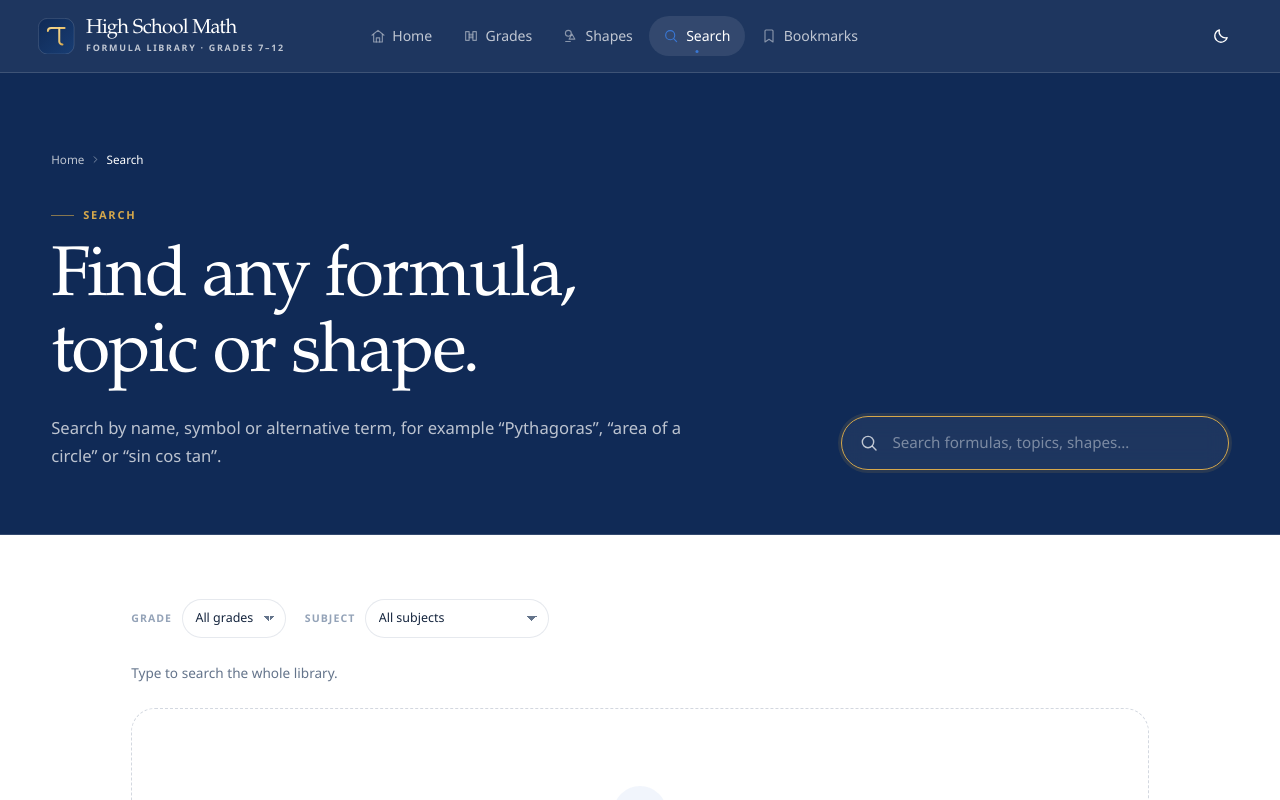
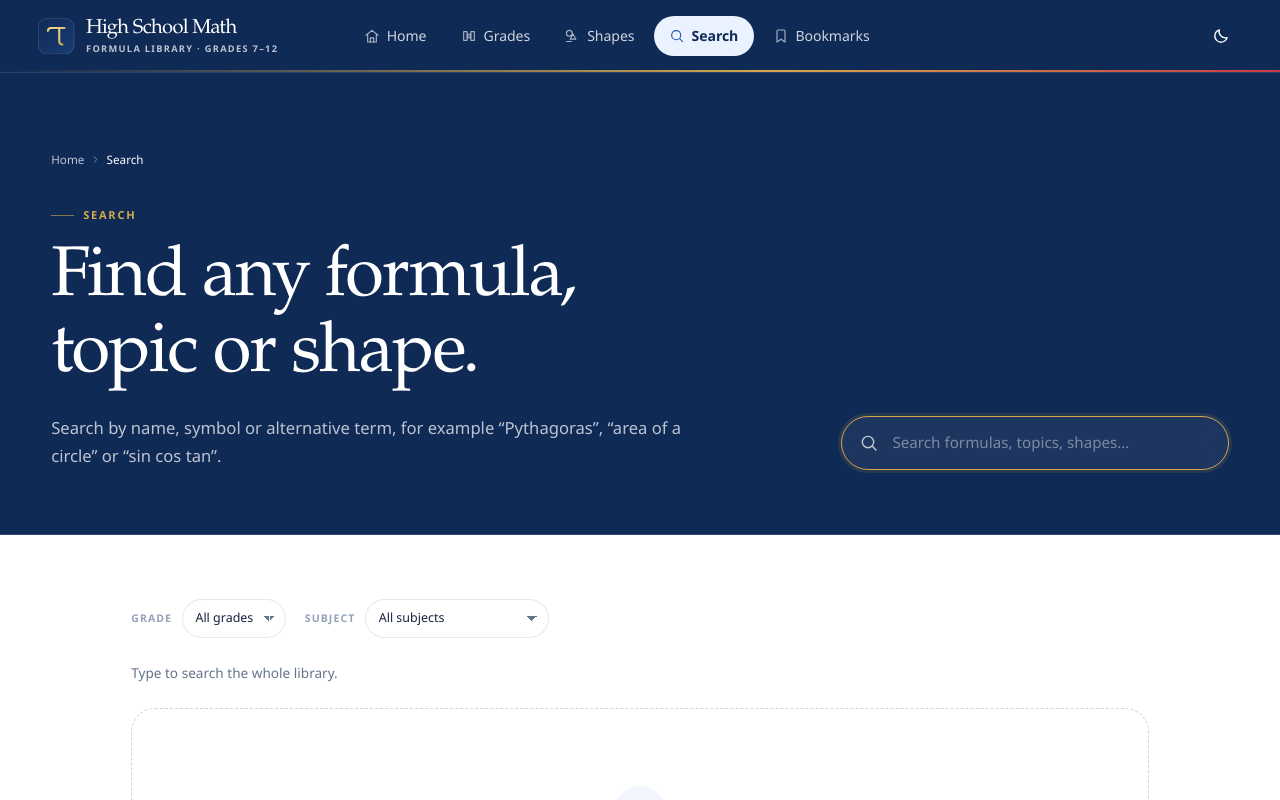
Before and after one commit to RITH-1437/high-school-math, a React (Vite) app: page /search in a window 1280 px wide. Shown: the top 800 px of the page. Built offline with nearby package versions, Linux system fonts and the light colour scheme.

Commit message:
feat(ui): refine layout and component styles for Cambodian educational aesthetic

```diff
--- a/src/styles/components.css
+++ b/src/styles/components.css
@@ -54,37 +54,119 @@
 }
 
 .btn--primary {
-  --btn-bg: var(--ink);
-  --btn-ink: var(--bg);
-  --btn-border: var(--ink);
+  --btn-bg: #102A56;
+  --btn-ink: #FFFFFF;
+  --btn-border: #102A56;
 }
 
 .btn--primary:hover {
-  --btn-bg: var(--accent);
-  --btn-border: var(--accent);
-  --btn-ink: var(--accent-ink);
+  --btn-bg: #183D73;
+  --btn-border: #183D73;
+  --btn-ink: #FFFFFF;
+}
+
+[data-theme='dark'] .btn--primary {
+  --btn-bg: #183D73;
+  --btn-border: #2457A7;
+  --btn-ink: #FFFFFF;
+}
+
+[data-theme='dark'] .btn--primary:hover {
+  --btn-bg: #2457A7;
+  --btn-border: #3978D6;
 }
 
 .btn--accent {
-  --btn-bg: var(--accent);
-  --btn-ink: var(--accent-ink);
-  --btn-border: var(--accent);
+  --btn-bg: #2457A7;
+  --btn-ink: #FFFFFF;
+  --btn-border: #2457A7;
 }
 
 .btn--accent:hover {
-  --btn-bg: var(--accent-strong);
-  --btn-border: var(--accent-strong);
+  --btn-bg: #3978D6;
+  --btn-border: #3978D6;
+  --btn-ink: #FFFFFF;
+}
+
+.btn--outline {
+  --btn-bg: #FFFFFF;
+  --btn-ink: #17263D;
+  --btn-border: #E2E8F0;
+}
+
+.btn--outline:hover {
+  --btn-bg: #F7F9FC;
+  --btn-border: #CBD5E1;
+  --btn-ink: #102A56;
+}
+
+[data-theme='dark'] .btn--outline {
+  --btn-bg: transparent;
+  --btn-ink: #E8EDF5;
+  --btn-border: rgba(200, 212, 229, 0.22);
+}
+
+[data-theme='dark'] .btn--outline:hover {
+  --btn-bg: #142A4A;
+  --btn-border: rgba(200, 212, 229, 0.4);
+  --btn-ink: #FFFFFF;
+}
+
+.btn--cultural {
+  --btn-bg: #C83B45;
+  --btn-ink: #FFFFFF;
+  --btn-border: #C83B45;
+}
+
+.btn--cultural:hover {
+  --btn-bg: #B02F39;
+  --btn-border: #B02F39;
+  --btn-ink: #FFFFFF;
+}
+
+.btn--cultural-outline {
+  --btn-bg: transparent;
+  --btn-ink: #C83B45;
+  --btn-border: #C83B45;
+}
+
+.btn--cultural-outline:hover {
+  --btn-bg: rgba(200, 59, 69, 0.08);
+  --btn-border: #B02F39;
+  --btn-ink: #B02F39;
+}
+
+.btn--gold {
+  --btn-bg: #D6A84B;
+  --btn-ink: #FFFFFF;
+  --btn-border: #D6A84B;
+}
+
+.btn--gold:hover {
+  --btn-bg: #C39638;
+  --btn-border: #C39638;
+  --btn-ink: #FFFFFF;
 }
 
 .btn--secondary {
   --btn-bg: transparent;
   --btn-ink: var(--ink);
-  --btn-border: var(--line-strong);
+  --btn-border: #E2E8F0;
 }
 
 .btn--secondary:hover {
-  --btn-border: var(--ink);
-  --btn-bg: var(--surface);
+  --btn-border: #CBD5E1;
+  --btn-bg: #F7F9FC;
+  --btn-ink: #102A56;
+}
+
+[data-theme='dark'] .btn--secondary {
+  --btn-border: rgba(200, 212, 229, 0.22);
+}
+
+[data-theme='dark'] .btn--secondary:hover {
+  --btn-border: rgba(200, 212, 229, 0.4);
+  --btn-bg: #142A4A;
 }
 
 .btn--ghost {
@@ -101,14 +183,14 @@
 }
 
 .btn--lime {
-  --btn-bg: var(--lime);
-  --btn-ink: var(--lime-ink);
-  --btn-border: var(--lime);
+  --btn-bg: #D6A84B;
+  --btn-ink: #FFFFFF;
+  --btn-border: #D6A84B;
 }
 
 .btn--lime:hover {
-  --btn-bg: #E0B85C;
-  --btn-border: #E0B85C;
+  --btn-bg: #C39638;
+  --btn-border: #C39638;
 }
 
 .btn--on-dark {
@@ -178,7 +260,7 @@
   gap: 0.32rem;
   min-height: 1.45rem;
   padding: 0.18rem 0.55rem;
-  border: 1px solid var(--line);
+  border: 1px solid #E2E8F0;
   border-radius: var(--radius-pill);
   background: var(--surface);
   color: var(--muted);
@@ -190,14 +272,85 @@
   white-space: nowrap;
 }
 
+[data-theme='dark'] .badge {
+  border-color: var(--line);
+}
+
 .badge--accent {
-  background: var(--accent-soft);
-  border-color: transparent;
-  color: var(--accent);
+  background: #EAF2FF;
+  border-color: rgba(36, 87, 167, 0.2);
+  color: #2457A7;
 }
 
 [data-theme='dark'] .badge--accent {
-  color: var(--accent-strong);
+  background: rgba(36, 87, 167, 0.25);
+  border-color: rgba(57, 120, 214, 0.35);
+  color: #7BB3FF;
+}
+
+.badge--gold {
+  background: #FFF8E7;
+  border-color: rgba(214, 168, 75, 0.3);
+  color: #B8860B;
+}
+
+[data-theme='dark'] .badge--gold {
+  background: rgba(214, 168, 75, 0.18);
+  border-color: rgba(214, 168, 75, 0.35);
+  color: #F5D78E;
+}
+
+.badge--cultural {
+  background: #FFF1F2;
+  border-color: rgba(200, 59, 69, 0.25);
+  color: #C83B45;
+  font-weight: 700;
+}
+
+[data-theme='dark'] .badge--cultural {
+  background: rgba(200, 59, 69, 0.2);
+  border-color: rgba(200, 59, 69, 0.4);
+  color: #FF8A93;
+}
+
+.badge--khmer {
+  font-family: 'Noto Sans Khmer', 'Inter Variable', system-ui, sans-serif;
+  font-size: 0.72rem;
+  line-height: 1.6;
+  padding: 0.15rem 0.65rem;
+  letter-spacing: 0;
+  text-transform: none;
+  background: #F7F9FC;
+  border-color: #E2E8F0;
+  color: #102A56;
+  font-weight: 500;
+}
+
+[data-theme='dark'] .badge--khmer {
+  background: #142A4A;
+  border-color: rgba(200, 212, 229, 0.2);
+  color: #E8EDF5;
+}
+
+.hero-kicker {
+  display: inline-flex;
+  align-items: center;
+  gap: 0.65rem;
+  padding: 0.3rem 0.85rem 0.3rem 0.35rem;
+  background: #FFFFFF;
+  border: 1px solid #E2E8F0;
+  border-radius: var(--radius-pill);
+  font-size: 0.82rem;
+  font-weight: 550;
+  color: #102A56;
+  box-shadow: var(--shadow-sm);
+  backdrop-filter: blur(8px);
+}
+
+[data-theme='dark'] .hero-kicker {
+  background: #0F1F35;
+  border-color: rgba(200, 212, 229, 0.18);
+  color: #E8EDF5;
 }
 
 .badge--family {
@@ -451,7 +604,7 @@
   gap: 0.4rem;
   min-height: 2.3rem;
   padding: 0.35rem 0.72rem;
-  border: 1px solid var(--line);
+  border: 1px solid #E2E8F0;
   border-radius: var(--radius-pill);
   background: transparent;
   color: var(--muted);
@@ -462,20 +615,31 @@
 }
 
 .bookmark-toggle:hover {
+  color: #102A56;
+  border-color: #CBD5E1;
+  background: #F7F9FC;
+}
+
+.bookmark-toggle.is-saved {
+  color: #2457A7;
+  background: #EAF2FF;
+  border-color: rgba(36, 87, 167, 0.2);
+}
+
+[data-theme='dark'] .bookmark-toggle {
+  border-color: var(--line);
+}
+
+[data-theme='dark'] .bookmark-toggle:hover {
   color: var(--ink);
   border-color: var(--line-strong);
   background: var(--surface);
 }
 
-.bookmark-toggle.is-saved {
-  color: var(--accent);
-  background: var(--accent-soft);
-  border-color: transparent;
-}
-
 [data-theme='dark'] .bookmark-toggle.is-saved {
-  color: var(--accent);
-  background: var(--accent-soft);
+  color: #7BB3FF;
+  background: #142A4A;
+  border-color: rgba(91, 154, 239, 0.3);
 }
 
 .bookmark-toggle--icon {
@@ -501,10 +665,10 @@
   border-color: var(--lime);
 }
 
-/* Surface panels ------------------------------------------------ */
+/* Surface panels & cards ----------------------------------------- */
 .panel {
-  background: var(--surface);
-  border: 1px solid var(--line);
+  background: #FFFFFF;
+  border: 1px solid #E2E8F0;
   border-radius: var(--radius-lg);
 }
 
@@ -525,6 +689,40 @@
 
 .panel__pad {
   padding: clamp(1.25rem, 2.5vw, 2rem);
+}
+
+[data-theme='dark'] .panel {
+  background: var(--surface);
+  border-color: var(--line);
+}
+
+/* Generic card */
+.card {
+  position: relative;
+  background: #FFFFFF;
+  border: 1px solid #E2E8F0;
+  border-radius: var(--radius-lg);
+  box-shadow: var(--shadow-sm);
+  transition: border-color var(--dur-mid) var(--ease-soft),
+              background-color var(--dur-mid) var(--ease-soft),
+              box-shadow var(--dur-mid) var(--ease-soft),
+              transform var(--dur-mid) var(--ease-soft);
+}
+
+.card:hover {
+  background: #F7F9FC;
+  border-color: var(--accent);
+  box-shadow: 0 8px 24px -12px rgba(16, 42, 86, 0.15);
+}
+
+[data-theme='dark'] .card {
+  background: var(--surface);
+  border-color: var(--line);
+}
+
+[data-theme='dark'] .card:hover {
+  background: var(--surface-raised);
+  border-color: var(--accent);
 }
 
 /* Callouts ------------------------------------------------------ */
@@ -621,16 +819,21 @@
   display: flex;
   flex-direction: column;
   min-width: 0;
-  background: var(--surface);
-  border: 1px solid var(--line);
+  background: #FFFFFF;
+  border: 1px solid #E2E8F0;
   border-radius: var(--radius-lg);
-  transition: border-color var(--dur-mid) var(--ease-soft), box-shadow var(--dur-mid) var(--ease-soft),
-    transform var(--dur-mid) var(--ease-soft);
+  box-shadow: var(--shadow-sm);
+  transition: border-color var(--dur-mid) var(--ease-soft),
+              background-color var(--dur-mid) var(--ease-soft),
+              box-shadow var(--dur-mid) var(--ease-soft),
+              transform var(--dur-mid) var(--ease-soft);
 }
 
 .formula-card:hover {
-  border-color: var(--line-strong);
-  box-shadow: var(--shadow-sm);
+  background: #F7F9FC;
+  border-color: #3978D6;
+  box-shadow: 0 8px 24px -10px rgba(36, 87, 167, 0.22);
+  transform: translateY(-2px);
 }
 
 .formula-card__head {
@@ -655,14 +858,16 @@
   font-weight: 550;
   letter-spacing: -0.02em;
   line-height: 1.25;
+  color: #102A56;
 }
 
 .formula-card__title a {
+  color: inherit;
   text-decoration: none;
 }
 
 .formula-card__title a:hover {
-  color: var(--accent);
+  color: #2457A7;
   text-decoration: none;
 }
 
@@ -674,8 +879,8 @@
   display: block;
   padding: 1.15rem 1.2rem;
   margin-block: 0.3rem 0.85rem;
-  background: var(--surface-sunken);
-  border: 1px solid var(--line);
+  background: #F7F9FC;
+  border: 1px solid #E2E8F0;
   border-radius: var(--radius-md);
   overflow-x: auto;
   overflow-y: hidden;
@@ -683,6 +888,12 @@
   font-size: clamp(1rem, 1.4vw, 1.28rem);
   line-height: 1.4;
   scrollbar-width: thin;
+  transition: background-color var(--dur-fast) var(--ease-soft), border-color var(--dur-fast) var(--ease-soft);
+}
+
+.formula-card:hover .formula-expression {
+  background: #FFFFFF;
+  border-color: #CBD5E1;
 }
 
 .formula-expression .katex-display {
@@ -712,13 +923,41 @@
   gap: 0.75rem;
   margin-top: auto;
   padding: 0.85rem 1.3rem;
-  border-top: 1px solid var(--line);
+  border-top: 1px solid #E2E8F0;
   color: var(--faint);
   font-size: 0.71rem;
 }
 
 .formula-card__foot .bookmark-toggle {
   margin: -0.25rem -0.4rem -0.25rem 0;
+}
+
+[data-theme='dark'] .formula-card {
+  background: var(--surface);
+  border-color: var(--line);
+}
+
+[data-theme='dark'] .formula-card:hover {
+  background: var(--surface-raised);
+  border-color: #5B9AEF;
+}
+
+[data-theme='dark'] .formula-card__title {
+  color: var(--ink);
+}
+
+[data-theme='dark'] .formula-expression {
+  background: var(--surface-sunken);
+  border-color: var(--line);
+}
+
+[data-theme='dark'] .formula-card:hover .formula-expression {
+  background: var(--surface);
+  border-color: var(--line-strong);
+}
+
+[data-theme='dark'] .formula-card__foot {
+  border-top-color: var(--line);
 }
 
 .formula-shelf {
@@ -819,23 +1058,26 @@
   flex-direction: column;
   min-height: 14.5rem;
   padding: 1.5rem;
-  background: var(--surface);
-  border: 1px solid var(--line);
+  background: #FFFFFF;
+  border: 1px solid #E2E8F0;
   border-radius: var(--radius-lg);
   color: var(--ink);
   text-decoration: none;
   overflow: hidden;
   isolation: isolate;
-  transition: transform var(--dur-mid) var(--ease-out), border-color var(--dur-mid) var(--ease-soft),
-    box-shadow var(--dur-mid) var(--ease-soft);
+  box-shadow: var(--shadow-sm);
+  transition: transform var(--dur-mid) var(--ease-out),
+              background-color var(--dur-mid) var(--ease-soft),
+              border-color var(--dur-mid) var(--ease-soft),
+              box-shadow var(--dur-mid) var(--ease-soft);
 }
 
 .grade-card::before {
   content: '';
   position: absolute;
   inset: auto 0 0;
-  height: 2px;
-  background: var(--accent);
+  height: 3px;
+  background: linear-gradient(90deg, #102A56 0%, #2457A7 50%, #D6A84B 100%);
   transform: scaleX(0);
   transform-origin: left;
   transition: transform var(--dur-mid) var(--ease-out);
@@ -844,13 +1086,24 @@
 
 .grade-card:hover {
   transform: translateY(-4px);
-  border-color: var(--line-strong);
-  box-shadow: var(--shadow-md);
+  background: #F7F9FC;
+  border-color: var(--accent);
+  box-shadow: 0 12px 32px -16px rgba(16, 42, 86, 0.18);
   text-decoration: none;
 }
 
 .grade-card:hover::before {
   transform: scaleX(1);
+}
+
+[data-theme='dark'] .grade-card {
+  background: var(--surface);
+  border-color: var(--line);
+}
+
+[data-theme='dark'] .grade-card:hover {
+  background: var(--surface-raised);
+  border-color: var(--accent);
 }
 
 .grade-card__number {
@@ -929,20 +1182,34 @@
   flex-direction: column;
   min-width: 0;
   padding: clamp(1.25rem, 2.5vw, 1.8rem);
-  background: var(--surface);
-  border: 1px solid var(--line);
+  background: #FFFFFF;
+  border: 1px solid #E2E8F0;
   border-radius: var(--radius-lg);
   color: var(--ink);
   text-decoration: none;
-  transition: border-color var(--dur-mid) var(--ease-soft), box-shadow var(--dur-mid) var(--ease-soft),
-    transform var(--dur-mid) var(--ease-out);
+  box-shadow: var(--shadow-sm);
+  transition: border-color var(--dur-mid) var(--ease-soft),
+              background-color var(--dur-mid) var(--ease-soft),
+              box-shadow var(--dur-mid) var(--ease-soft),
+              transform var(--dur-mid) var(--ease-out);
 }
 
 .subject-card:hover {
-  border-color: var(--line-strong);
-  box-shadow: var(--shadow-sm);
+  background: #F7F9FC;
+  border-color: var(--accent);
+  box-shadow: 0 10px 28px -14px rgba(16, 42, 86, 0.16);
   transform: translateY(-2px);
   text-decoration: none;
+}
+
+[data-theme='dark'] .subject-card {
+  background: var(--surface);
+  border-color: var(--line);
+}
+
+[data-theme='dark'] .subject-card:hover {
+  background: var(--surface-raised);
+  border-color: var(--accent);
 }
 
 .subject-card__top {
@@ -1046,21 +1313,35 @@
   flex-direction: column;
   min-height: 14rem;
   padding: 1.1rem;
-  background: var(--surface);
-  border: 1px solid var(--line);
+  background: #FFFFFF;
+  border: 1px solid #E2E8F0;
   border-radius: var(--radius-lg);
   color: var(--ink);
   text-decoration: none;
   overflow: hidden;
-  transition: border-color var(--dur-mid) var(--ease-soft), box-shadow var(--dur-mid) var(--ease-soft),
-    transform var(--dur-mid) var(--ease-out);
+  box-shadow: var(--shadow-sm);
+  transition: border-color var(--dur-mid) var(--ease-soft),
+              background-color var(--dur-mid) var(--ease-soft),
+              box-shadow var(--dur-mid) var(--ease-soft),
+              transform var(--dur-mid) var(--ease-out);
 }
 
 .shape-card:hover {
-  border-color: var(--line-strong);
-  box-shadow: var(--shadow-sm);
+  background: #F7F9FC;
+  border-color: var(--accent);
+  box-shadow: 0 10px 28px -14px rgba(16, 42, 86, 0.16);
   transform: translateY(-3px);
   text-decoration: none;
+}
+
+[data-theme='dark'] .shape-card {
+  background: var(--surface);
+  border-color: var(--line);
+}
+
+[data-theme='dark'] .shape-card:hover {
+  background: var(--surface-raised);
+  border-color: var(--accent);
 }
 
 .shape-card__preview {
@@ -1224,21 +1505,30 @@
   max-height: min(76vh, 720px);
   display: flex;
   flex-direction: column;
-  background: var(--surface);
-  border: 1px solid var(--line-strong);
+  background: #FFFFFF;
+  border: 1px solid #E2E8F0;
   border-radius: var(--radius-lg);
   box-shadow: var(--shadow-lg);
   overflow: hidden;
   animation: fade-rise 260ms var(--ease-out) both;
 }
 
+[data-theme='dark'] .search-dialog {
+  background: var(--surface);
+  border-color: var(--line-strong);
+}
+
 .search-dialog__head {
   display: flex;
   align-items: center;
   gap: 0.75rem;
   padding: 0.95rem 1.1rem;
-  border-bottom: 1px solid var(--line);
-  color: var(--faint);
+  border-bottom: 1px solid #E2E8F0;
+  color: var(--faint);
+}
+
+[data-theme='dark'] .search-dialog__head {
+  border-bottom-color: var(--line);
 }
 
 .search-dialog__head input {
@@ -1408,8 +1698,13 @@
   align-items: center;
   text-align: center;
   padding: clamp(2.5rem, 6vw, 5rem) 1.5rem;
-  border: 1px dashed var(--line-strong);
+  border: 1px dashed #CBD5E1;
   border-radius: var(--radius-lg);
+  background: #FFFFFF;
+}
+
+[data-theme='dark'] .empty-state {
+  border-color: var(--line-strong);
   background: var(--surface);
 }
 
--- a/src/styles/layout.css
+++ b/src/styles/layout.css
@@ -17,11 +17,31 @@
   position: sticky;
   top: 0;
   z-index: var(--z-header);
-  background: color-mix(in srgb, var(--header-bg) 94%, transparent);
-  border-bottom: 1px solid var(--header-line);
+  background: #102A56;
+  border-bottom: 1px solid rgba(255, 255, 255, 0.1);
   color: var(--header-ink);
   backdrop-filter: blur(18px) saturate(1.2);
   -webkit-backdrop-filter: blur(18px) saturate(1.2);
+}
+
+.site-header::after {
+  content: '';
+  position: absolute;
+  left: 0;
+  right: 0;
+  bottom: 0;
+  height: 2px;
+  background: linear-gradient(90deg, #102A56 0%, #D6A84B 60%, #C83B45 100%);
+  pointer-events: none;
+}
+
+[data-theme='dark'] .site-header {
+  background: #060F1D;
+  border-bottom-color: rgba(200, 212, 229, 0.12);
+}
+
+[data-theme='dark'] .site-header::after {
+  background: linear-gradient(90deg, #060F1D 0%, #D6A84B 60%, #C83B45 100%);
 }
 
 .header-inner {
@@ -38,7 +58,7 @@
   display: inline-flex;
   align-items: center;
   gap: 0.7rem;
-  color: var(--header-ink);
+  color: #FFFFFF;
   text-decoration: none;
   flex-shrink: 0;
   padding-block: 0.3rem;
@@ -67,22 +87,22 @@
   white-space: nowrap;
   font-weight: 550;
   letter-spacing: -0.035em;
-  color: var(--header-ink);
+  color: #FFFFFF;
 }
 
 .brand-meta {
   margin-top: 0.34rem;
-  font-size: 0.56rem;
+  font-size: 0.58rem;
   font-weight: 600;
-  letter-spacing: 0.19em;
+  letter-spacing: 0.14em;
   text-transform: uppercase;
-  color: var(--header-muted);
+  color: rgba(255, 255, 255, 0.72);
 }
 
 .primary-nav {
   display: flex;
   align-items: center;
-  gap: 0.12rem;
+  gap: 0.25rem;
   margin-left: clamp(0.5rem, 3vw, 2.5rem);
 }
 
@@ -91,10 +111,10 @@
   display: inline-flex;
   align-items: center;
   gap: 0.42rem;
-  min-height: 2.55rem;
-  padding: 0.5rem clamp(0.55rem, 1.2vw, 0.9rem);
+  min-height: 2.45rem;
+  padding: 0.45rem clamp(0.65rem, 1.2vw, 0.95rem);
   border-radius: var(--radius-pill);
-  color: var(--header-muted);
+  color: rgba(255, 255, 255, 0.8);
   font-size: 0.88rem;
   font-weight: 520;
   letter-spacing: -0.005em;
@@ -103,13 +123,13 @@
 }
 
 .nav-link svg {
-  opacity: 0.66;
-  transition: opacity var(--dur-fast) var(--ease-soft);
+  opacity: 0.8;
+  transition: opacity var(--dur-fast) var(--ease-soft), color var(--dur-fast) var(--ease-soft);
 }
 
 .nav-link:hover {
-  color: var(--header-ink);
-  background: rgba(255, 255, 255, 0.06);
+  color: #FFFFFF;
+  background: rgba(255, 255, 255, 0.12);
   text-decoration: none;
 }
 
@@ -118,25 +138,24 @@
 }
 
 .nav-link.is-active {
-  color: var(--header-ink);
-  background: rgba(255, 255, 255, 0.09);
+  color: #102A56;
+  background: #EAF2FF;
+  font-weight: 650;
 }
 
 .nav-link.is-active svg {
   opacity: 1;
-  color: var(--accent);
+  color: #2457A7;
 }
 
-.nav-link.is-active::after {
-  content: '';
-  position: absolute;
-  left: 50%;
-  bottom: 0.2rem;
-  width: 3px;
-  height: 3px;
-  border-radius: 50%;
-  background: var(--accent);
-  transform: translateX(-50%);
+[data-theme='dark'] .nav-link.is-active {
+  color: #FFFFFF;
+  background: #183D73;
+}
+
+[data-theme='dark'] .nav-link.is-active svg {
+  opacity: 1;
+  color: #7BB3FF;
 }
 
 .bookmark-count {
@@ -147,11 +166,21 @@
   height: 1.15rem;
   padding-inline: 0.28rem;
   border-radius: var(--radius-pill);
-  background: var(--accent);
-  color: var(--accent-ink);
+  background: #2457A7;
+  color: #FFFFFF;
   font-size: 0.62rem;
   font-weight: 750;
   line-height: 1;
+}
+
+.nav-link.is-active .bookmark-count {
+  background: #102A56;
+  color: #FFFFFF;
+}
+
+[data-theme='dark'] .nav-link.is-active .bookmark-count {
+  background: #D6A84B;
+  color: #060F1D;
 }
 
 .header-actions {
@@ -270,19 +299,25 @@
     left: 0;
     right: 0;
     bottom: 0;
-    padding: 0.35rem 0.4rem calc(0.35rem + env(safe-area-inset-bottom));
-    background: color-mix(in srgb, var(--surface) 91%, transparent);
-    border-top: 1px solid var(--line);
-    box-shadow: 0 -18px 40px -30px rgba(0, 0, 0, 0.3);
+    padding: 0.4rem 0.5rem calc(0.45rem + env(safe-area-inset-bottom));
+    background: #FFFFFF;
+    border-top: 1px solid #E2E8F0;
+    box-shadow: 0 -4px 24px rgba(16, 42, 86, 0.08);
     backdrop-filter: blur(18px) saturate(1.3);
     -webkit-backdrop-filter: blur(18px) saturate(1.3);
+  }
+
+  [data-theme='dark'] .mobile-nav {
+    background: #0A1628;
+    border-top-color: rgba(200, 212, 229, 0.15);
+    box-shadow: 0 -4px 24px rgba(0, 0, 0, 0.4);
   }
 
   .mobile-nav__list {
     list-style: none;
     display: grid;
     grid-template-columns: repeat(5, minmax(0, 1fr));
-    gap: 0.1rem;
+    gap: 0.15rem;
   }
 
   .mobile-nav__link {
@@ -293,8 +328,8 @@
     gap: 0.22rem;
     min-height: 3.1rem;
     border-radius: var(--radius-sm);
-    color: var(--muted);
-    font-size: 0.61rem;
+    color: #64748B;
+    font-size: 0.65rem;
     font-weight: 550;
     letter-spacing: 0.01em;
     text-decoration: none;
@@ -304,35 +339,73 @@
   .mobile-nav__link svg {
     width: 1.28rem;
     height: 1.28rem;
-    opacity: 0.75;
+    opacity: 0.8;
   }
 
   .mobile-nav__link:hover {
-    color: var(--ink);
+    color: #102A56;
     text-decoration: none;
   }
 
   .mobile-nav__link.is-active {
-    color: var(--ink);
-    background: var(--accent-wash);
+    color: #102A56;
+    background: #EAF2FF;
   }
 
   .mobile-nav__link.is-active svg {
     opacity: 1;
-    color: var(--accent);
+    color: #2457A7;
   }
 
   .mobile-nav__link.is-active span {
     font-weight: 700;
   }
+
+  [data-theme='dark'] .mobile-nav__link {
+    color: #8899B0;
+  }
+
+  [data-theme='dark'] .mobile-nav__link:hover {
+    color: #E8EDF5;
+  }
+
+  [data-theme='dark'] .mobile-nav__link.is-active {
+    color: #FFFFFF;
+    background: #142A4A;
+  }
+
+  [data-theme='dark'] .mobile-nav__link.is-active svg {
+    color: #5B9AEF;
+  }
 }
 
 /* Footer --------------------------------------------------------- */
 .site-footer {
-  background: var(--hero-bg);
-  color: var(--hero-ink);
-  border-top: 1px solid var(--hero-line);
+  position: relative;
+  background: #102A56;
+  color: #FFFFFF;
+  border-top: 1px solid rgba(255, 255, 255, 0.12);
   margin-top: auto;
+}
+
+.site-footer::before {
+  content: '';
+  position: absolute;
+  top: 0;
+  left: 0;
+  right: 0;
+  height: 2px;
+  background: linear-gradient(90deg, #102A56 0%, #D6A84B 60%, #C83B45 100%);
+  pointer-events: none;
+}
+
+[data-theme='dark'] .site-footer {
+  background: #060F1D;
+  border-top-color: rgba(200, 212, 229, 0.12);
+}
+
+[data-theme='dark'] .site-footer::before {
+  background: linear-gradient(90deg, #060F1D 0%, #D6A84B 60%, #C83B45 100%);
 }
 
 .footer-main {
@@ -440,8 +513,12 @@
 .page-hero {
   position: relative;
   padding-block: clamp(2.75rem, 6vw, 5rem) clamp(2.5rem, 5vw, 4rem);
-  border-bottom: 1px solid var(--line);
+  border-bottom: 1px solid #E2E8F0;
   overflow: hidden;
+}
+
+[data-theme='dark'] .page-hero {
+  border-bottom-color: var(--line);
 }
 
 .page-hero--dark {
```
